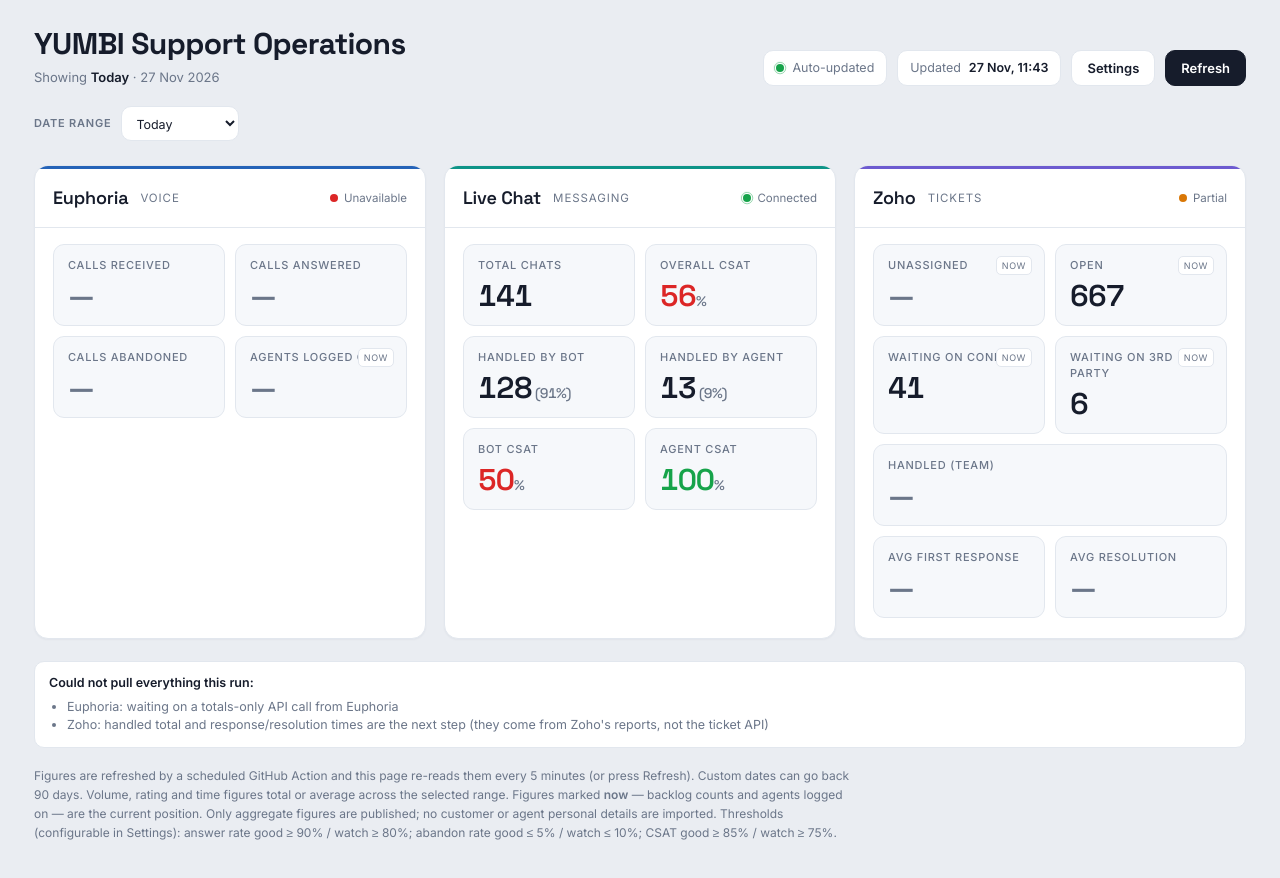
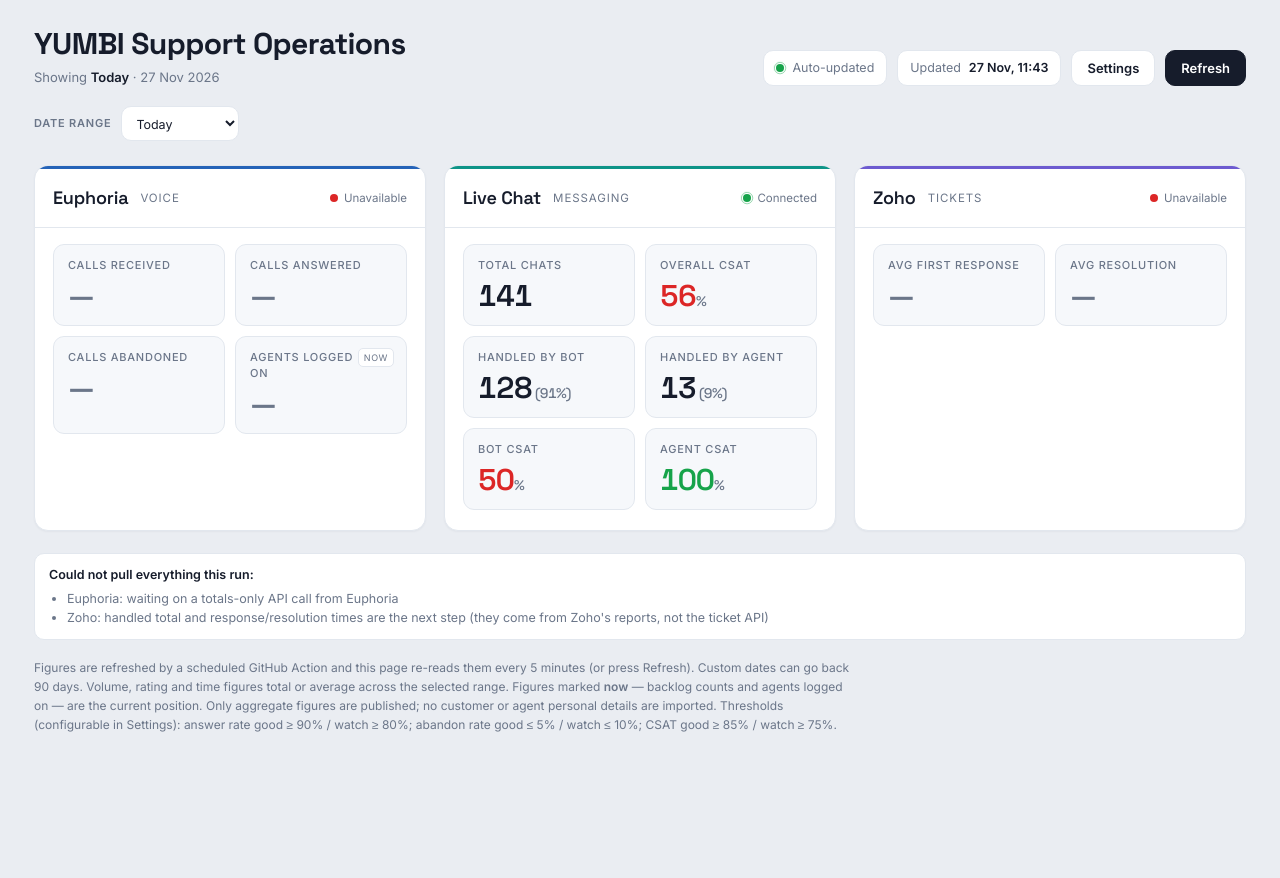
Before and after one commit to joybyaruhanga/yumbi-support-dashboard, a plain HTML site: page index.html in a window 1280 px wide. After the commit the page ends 806 px from the top, so only its background shows below. Drawn offline with Linux system fonts and the light colour scheme.

Commit message:
Add files via upload

```diff
--- a/index.html
+++ b/index.html
@@ -68,6 +68,7 @@
   .tiles{display:grid; gap:10px; grid-template-columns:1fr 1fr;}
   .tile{background:var(--surface-2); border:1px solid var(--line); border-radius:11px; padding:13px 14px; position:relative;}
   .tile .label{font-size:11px; text-transform:uppercase; letter-spacing:.07em; color:var(--muted); font-weight:500;}
+  .tile .snap + .label{padding-right:34px;}
   .tile .val{font-family:"Space Grotesk",sans-serif; font-weight:600; font-size:30px; line-height:1.1; margin-top:5px; letter-spacing:-.02em;}
   .tile .val small{font-size:14px; color:var(--muted); font-weight:500;}
   .tile.span2{grid-column:span 2;}
@@ -241,7 +242,8 @@ function render(){
 
   const eState=connState(e,["received","answered","abandoned","agents"]);
   const cState=connState(c,["received","bot","agent","bot_csat","agent_csat"]);
-  const zState=connState(z,["unassigned","open","config","thirdparty","handled_total","avg_first_response","avg_resolution"]);
+  const zStatuses=Array.isArray(z.statuses)?z.statuses:[];
+  const zState=zStatuses.length?{cls:"live",txt:"Connected"}:{cls:"crit",txt:"Unavailable"};
 
   const ansP=pct(e.answered,e.received), abnP=pct(e.abandoned,e.received);
 
@@ -271,9 +273,7 @@ function render(){
   +'<div class="head" style="border-top-color:var(--zoho)"><h2>Zoho</h2><span class="tag">Tickets</span>'
   +'<span class="conn"><span class="dot '+zState.cls+'"></span>'+zState.txt+'</span></div>'
   +'<div class="body"><div class="tiles">'
-  + tile("Unassigned",z.unassigned,"","",snap) + tile("Open",z.open,"","",snap)
-  + tile("Waiting on config",z.config,"","",snap) + tile("Waiting on 3rd party",z.thirdparty,"","",snap)
-  + tile("Handled (team)",z.handled_total,"","span2")
+  + zStatuses.map(function(s){ return tile(s.label, s.count, "", "", snap); }).join("")
   + tile("Avg first response",z.avg_first_response,"h") + tile("Avg resolution",z.avg_resolution,"h")
   +'</div></div></section>';
 
@@ -383,7 +383,7 @@ function summarise(r){
   return {
     euphoria:{received:null, answered:null, abandoned:null, agents:null},
     chat:{received:val("total"), bot:val("bot"), agent:val("agent"), bot_csat:csat("bot_good","bot_bad"), agent_csat:csat("agent_good","agent_bad"), all_csat:csat("all_good","all_bad")},
-    zoho:Object.assign({unassigned:null, open:null, config:null, thirdparty:null, handled_total:null, avg_first_response:null, avg_resolution:null}, allData.zoho||{}),
+    zoho:Object.assign({statuses:[], avg_first_response:null, avg_resolution:null}, allData.zoho||{}),
     as_of:allData.generated_at||null,
     errors:errs
   };
```
